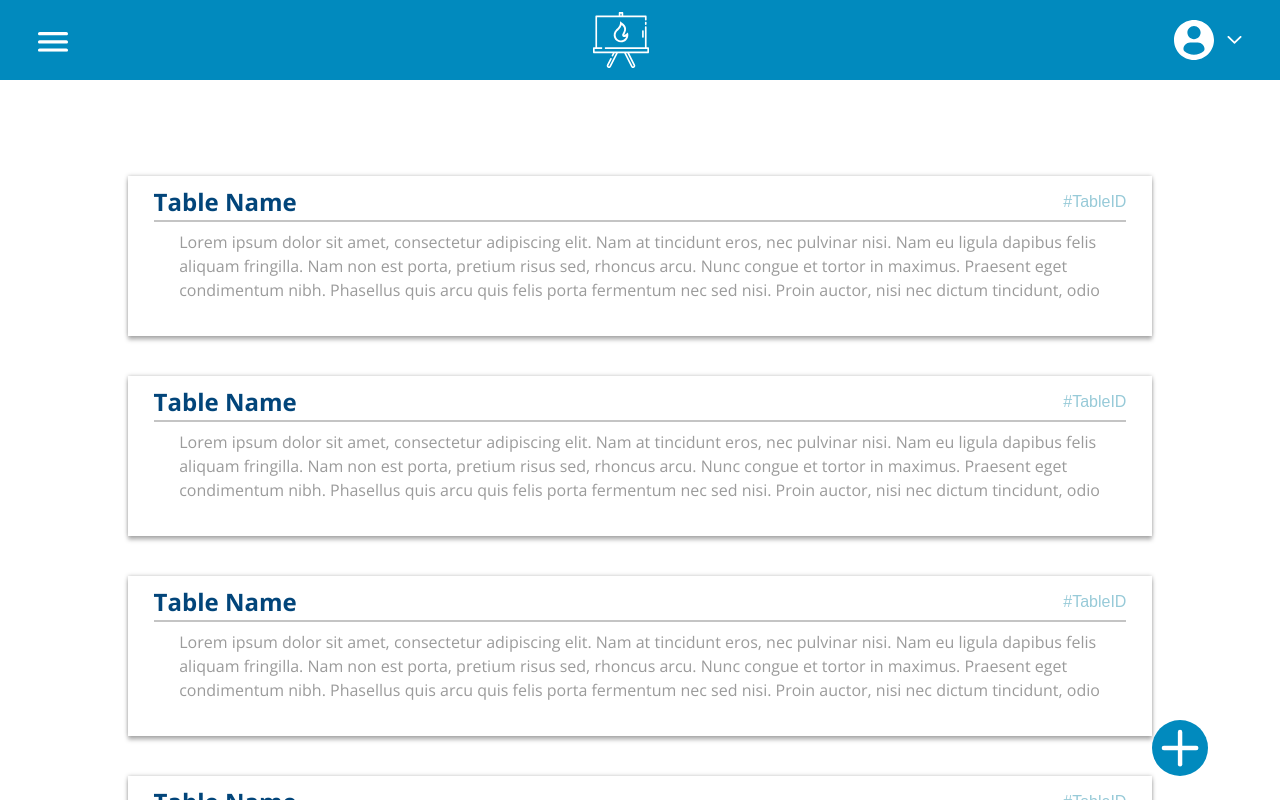
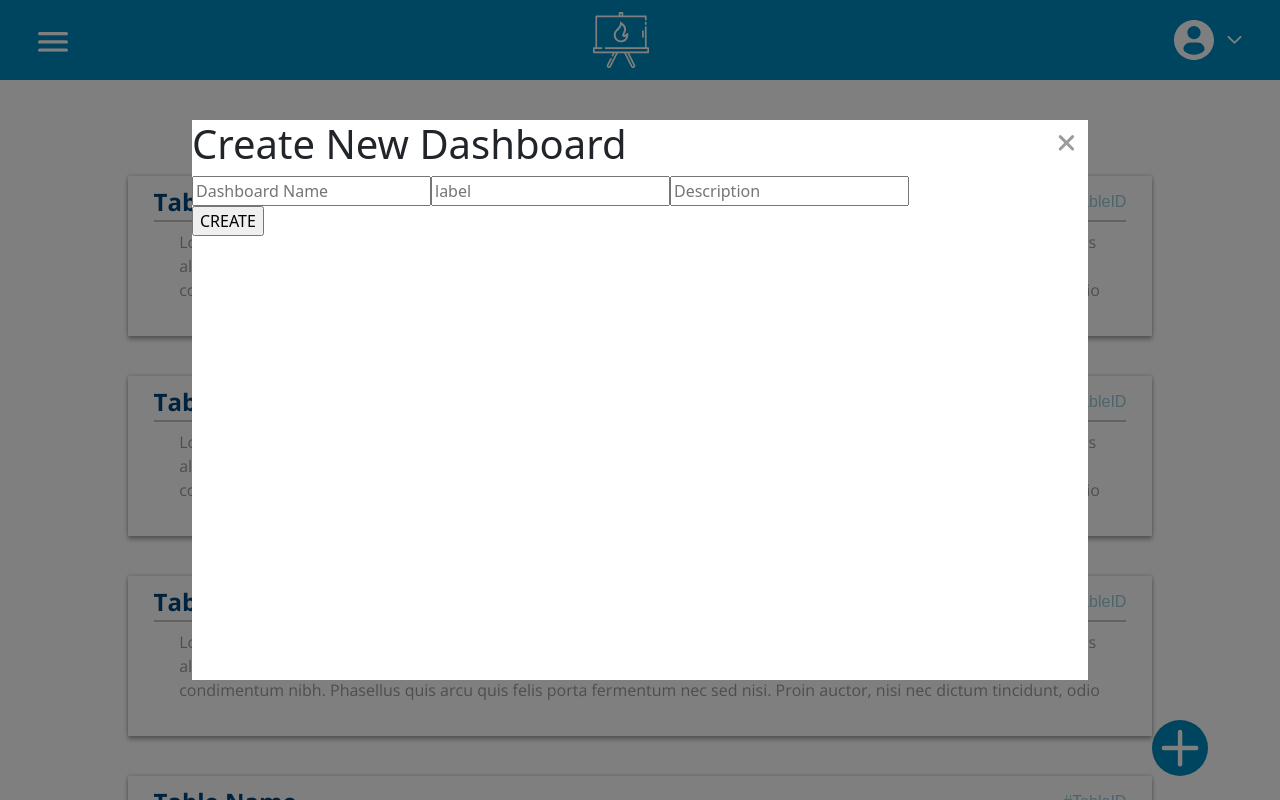
Before and after one commit to R-Alejandro/proyecto-web, a React (Create React App) app in the folder client/: page /home in a window 1280 px wide. Shown: the top 800 px of the page. Built offline with nearby package versions, Linux system fonts and the light colour scheme; a web font is replaced by a local one.

Commit message:
style popup

```diff
--- a/client/src/components/popUp.js
+++ b/client/src/components/popUp.js
@@ -8,8 +8,8 @@ import "../components/styles/style_popUp.css"
 
 class popUp extends React.Component {
     state={
-        // open: true,
-        open: false,
+        open: true,
+        // open: false,
     }
 
     handleOpenModal = () =>{
@@ -30,7 +30,7 @@ class popUp extends React.Component {
                 </button>
                     <Modal isOpen={this.state.open}>
                         <ModalBody>
-                            <button onClick={this.handleOpenModal}>
+                            <button className ="popUp_modal__closeIconContainer" onClick={this.handleOpenModal}>
                                 <img src={Close}/>
                             </button>
                             <h1>Create New Dashboard</h1>
--- a/client/src/components/styles/style_home.css
+++ b/client/src/components/styles/style_home.css
@@ -1,4 +1,5 @@
 .home__dashboardsContainer{
     margin-top: 5vh;
     padding-bottom: 10vh;
+    min-height: 100%;
 }
--- a/client/src/components/styles/style_popUp.css
+++ b/client/src/components/styles/style_popUp.css
@@ -96,15 +96,31 @@
     display:flex !important;
     justify-content: center;
     align-items: center;
+
+}
+
+.modal-body{
+    padding: 0;
 }
 
 .modal-dialog{
-    height: 80%;
+    height: 70%;
+    width: 70vw;
+    max-width: none;
     margin: 0;
-    background-color: blue;
 }
 
 .modal-content{
-    /* height: 80%; */
-    background-color: aqua;
+    height: 100%;
+    border-radius: 0;
+    border:none;
 }
+
+.popUp_modal__closeIconContainer{
+    background-color: transparent;
+    border:none;
+
+    position: absolute;
+    right: -0.5vw;
+    top: 0vh;
+}
```
